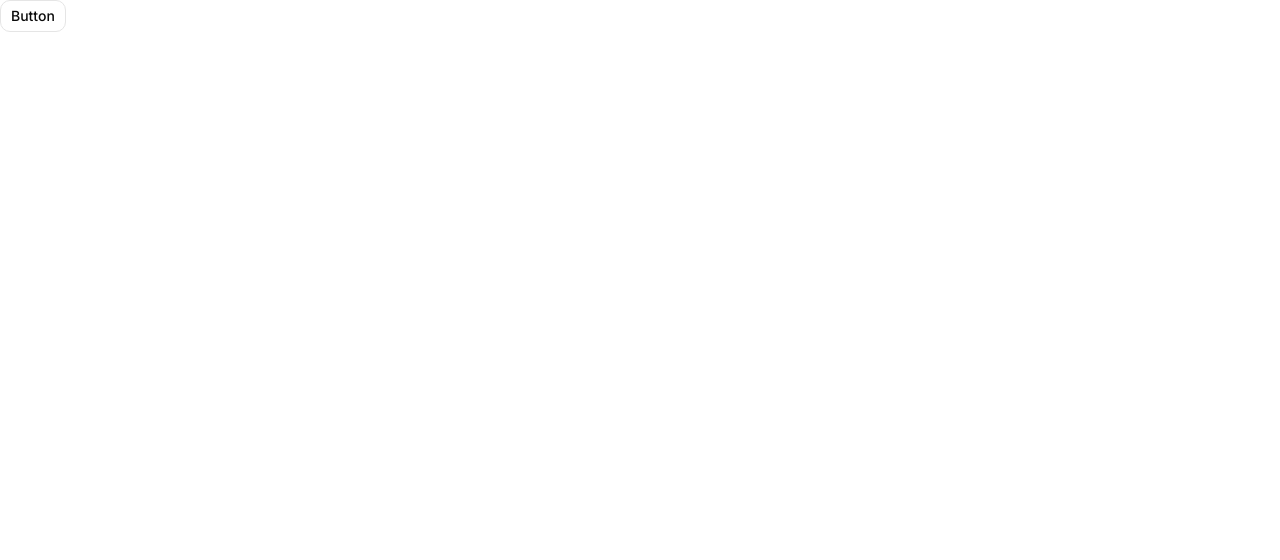
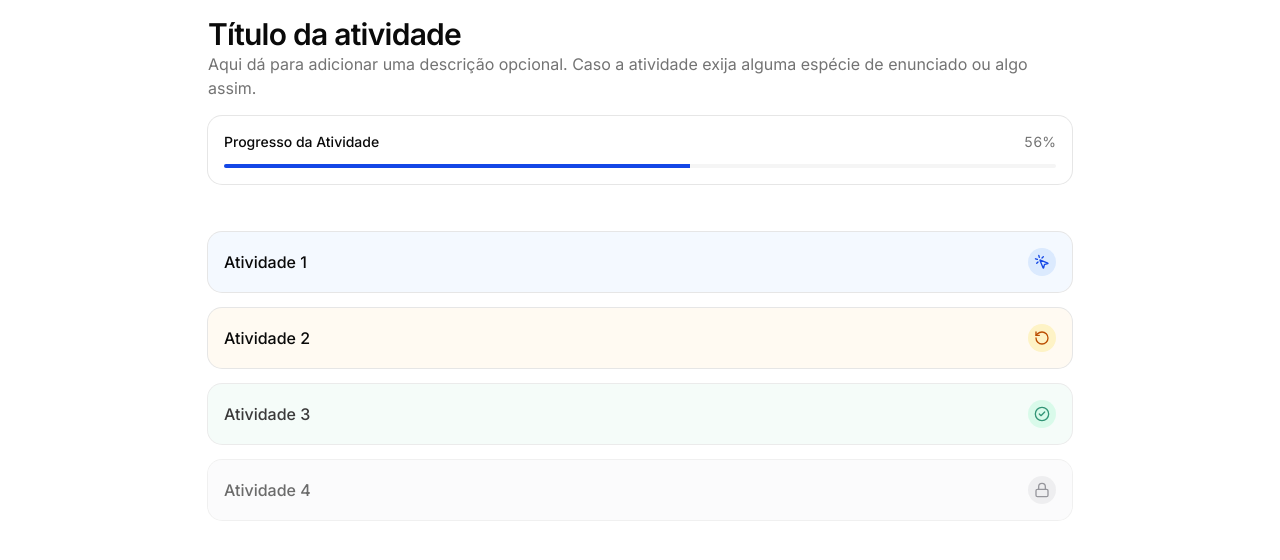
Before and after one commit to giuliovalcanaia/aula-ingles, a Next.js app in the folder atividades-em-lista/: page /atividade in a window 1280 px wide. Shown: the top 560 px of the page. Built offline with nearby package versions, Linux system fonts and the light colour scheme.

Commit message:
cria página das atividades

```diff
--- a/atividades-em-lista/app/atividade/page.tsx
+++ b/atividades-em-lista/app/atividade/page.tsx
@@ -1,5 +1,48 @@
-import { Button } from "@/components/ui/button"
+import {
+  Card,
+  CardAction,
+  CardContent,
+  CardDescription,
+  CardFooter,
+  CardHeader,
+  CardTitle,
+} from "@/components/ui/card"
+import {
+  Progress,
+  ProgressLabel,
+  ProgressValue,
+} from "@/components/ui/progress"
+import { ClickableCard } from "@/components/clickable-card"
+
 
 export default function Page() {
-  return <Button variant="outline">Button</Button>
+  return (
+    <div className="mx-auto flex max-w-4xl flex-col space-y-4">
+      {/*Título e descrição*/}
+      <div className="m-4 mt-4">
+        <h1 className="scroll-m-24 text-2xl font-semibold tracking-tight sm:text-3xl">
+          Título da atividade
+        </h1>
+        <p className="text-muted-foreground sm:text-base">
+          Aqui dá para adicionar uma descrição opcional. Caso a atividade exija
+          alguma espécie de enunciado ou algo assim.
+        </p>
+        <Card className="mt-4">
+          <CardHeader>
+            <Progress value={56} className="w-full">
+              <ProgressLabel>Progresso da Atividade</ProgressLabel>
+              <ProgressValue />
+            </Progress>
+          </CardHeader>
+        </Card>
+      </div>
+      {/*Cards com os links*/}
+      <div className="m-4 mt-8 space-y-4">
+        <ClickableCard href="#" title="Atividade 1" status="aberta" />
+        <ClickableCard href="#" title="Atividade 2" status="fazendo" />
+        <ClickableCard href="#" title="Atividade 3" status="concluida" />
+        <ClickableCard href="#" title="Atividade 4" status="bloqueada" />
+      </div>
+    </div>
+  )
 }
```
